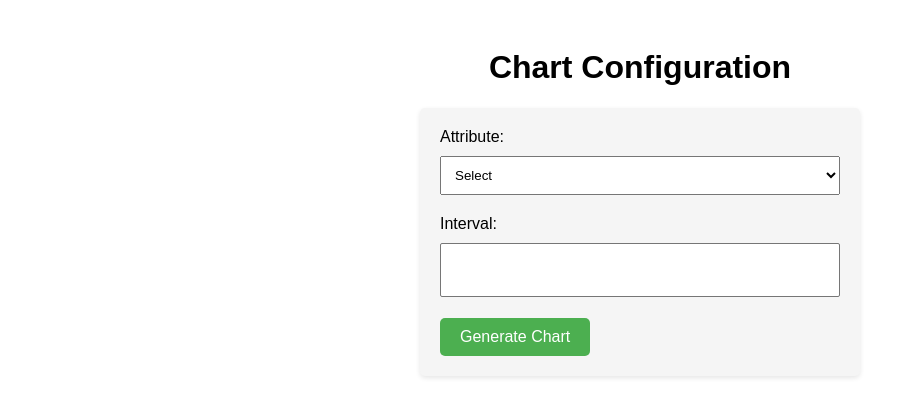
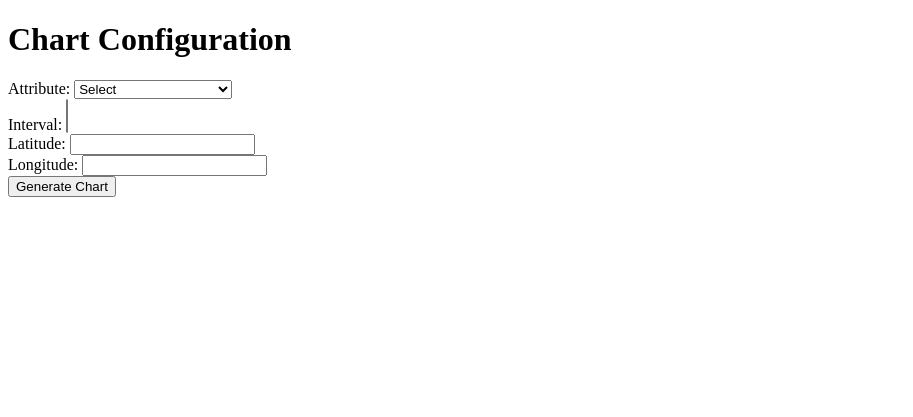
Before and after one commit to prathikh1998/PresentGraphs, a Flask app: page / in a window 1280 px wide. Shown: the top 417 px of the page, without its empty margins (0-913 px from the left). Run offline with Flask 3, Linux system fonts and the light colour scheme; lists and menus that the app fills with data are empty.

Commit message:
Add files via upload

```diff
--- a/templates/chart.html
+++ b/templates/chart.html
@@ -3,48 +3,8 @@
 <head>
     <title>Chart Configuration</title>
     <style>
-        body {
-            font-family: Arial, sans-serif;
-            padding: 20px;
-        }
+        /* CSS styles */
 
-        h1 {
-            text-align: center;
-        }
-
-        form {
-            max-width: 400px;
-            margin: 0 auto;
-            background-color: #f5f5f5;
-            padding: 20px;
-            border-radius: 5px;
-            box-shadow: 0 2px 5px rgba(0, 0, 0, 0.1);
-        }
-
-        label {
-            display: block;
-            margin-bottom: 10px;
-        }
-
-        select {
-            width: 100%;
-            padding: 10px;
-            margin-bottom: 20px;
-        }
-
-        input[type="submit"] {
-            background-color: #4caf50;
-            color: white;
-            padding: 10px 20px;
-            border: none;
-            border-radius: 5px;
-            cursor: pointer;
-            font-size: 16px;
-        }
-
-        input[type="submit"]:hover {
-            background-color: #45a049;
-        }
     </style>
     <script>
         function updateIntervals() {
@@ -63,7 +23,7 @@
                     { label: '100001-150000', value: '100001-150000' },
                     { label: '150001-200000', value: '150001-200000' },
                     { label: '200001-250000', value: '200001-250000' },
-                    { label: '> 250000', value: '250000' }
+                    { label: '> 250000', value: 'gt' }
                 ];
                 form.action = '/generate_chart_population';
             } else if (selectedAttribute === 'City') {
@@ -72,7 +32,7 @@
                     { label: 'New York', value: 'New York' },
                     { label: 'Chicago', value: 'Chicago' },
                     { label: 'Houston', value: 'Houston' },
-                    { label: 'Springfield', value: 'Springfield'},
+                    { label: 'Springfield', value: 'Springfield' },
                     { label: 'Los Angeles', value: 'Los Angeles' },
                     { label: 'Philadelphia', value: 'Philadelphia' }
                 ];
@@ -85,10 +45,44 @@
                     { label: 'Interval C', value: 'intervalC' }
                 ];
                 form.action = '/generate_chart_state';
+            } else if (selectedAttribute === 'latlon') {
+                // Get latitude and longitude inputs
+                var latInput = document.getElementById('latitude');
+                var lonInput = document.getElementById('longitude');
+                var latitude = parseFloat(latInput.value);
+                var longitude = parseFloat(lonInput.value);
+
+                // Perform AJAX request to get the number of cities in the selected location
+                fetch('/get_num_cities', {
+                    method: 'POST',
+                    headers: {
+                        'Content-Type': 'application/json'
+                    },
+                    body: JSON.stringify({
+                        latitude: latitude,
+                        longitude: longitude
+                    })
+                })
+                    .then(function (response) {
+                        return response.json();
+                    })
+                    .then(function (data) {
+                        var numCities = data.numCities;
+                        var interval = 'Within ' + numCities + ' cities';
+
+                        // Add interval option for the selected location
+                        var option = document.createElement('option');
+                        option.value = interval;
+                        option.text = interval;
+                        intervalSelect.add(option);
+                    });
+
+                // Set the form action to handle the selected attribute
+                form.action = '/generate_chart_latlon';
             }
 
             // Add interval options to the select element
-            intervals.forEach(function(interval) {
+            intervals.forEach(function (interval) {
                 var option = document.createElement('option');
                 option.value = interval.value;
                 option.text = interval.label;
@@ -106,8 +100,7 @@
             <option value="population">Population</option>
             <option value="City">City</option>
             <option value="state">State</option>
-            <option value="lat">Lat</option>
-            <option value="lon">Lon</option>
+            <option value="latlon">Latitude and Longitude</option>
         </select>
         <br>
         <label for="interval">Interval:</label>
@@ -115,6 +108,12 @@
             <!-- Interval options will be dynamically added here -->
         </select>
         <br>
+        <label for="latitude">Latitude:</label>
+        <input type="text" id="latitude" name="latitude">
+        <br>
+        <label for="longitude">Longitude:</label>
+        <input type="text" id="longitude" name="longitude">
+        <br>
         <input type="submit" value="Generate Chart">
     </form>
 </body>
```
